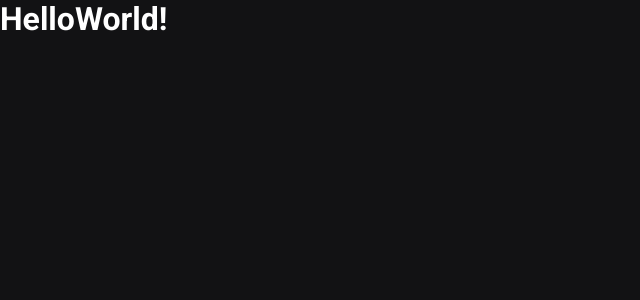
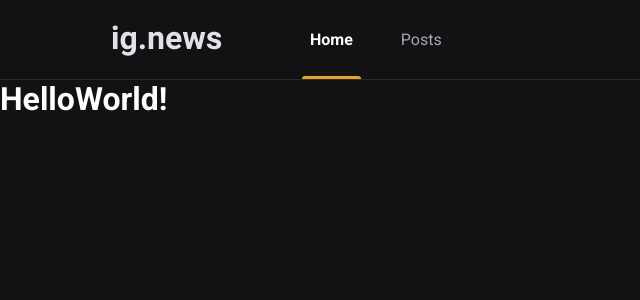
Before and after one commit to murilorvargas/ig-news, a Next.js app: page / in a window 1280 px wide. Shown: the top 300 px of the page, without its empty margins (0-640 px from the left). Built offline with nearby package versions, Linux system fonts and the light colour scheme.

Commit message:
Feat: add header component

```diff
--- /dev/null
+++ b/src/components/index.tsx
@@ -0,0 +1,15 @@
+import styles from './styles.module.scss';
+
+export function Header() {
+  return(
+    <header className={styles.headerContainer}>
+      <div className={styles.headerContent}>
+        <img src="/images/logo.svg" alt="ig.news" />
+        <nav>
+          <a className={styles.active}>Home</a>
+          <a>Posts</a>
+        </nav>
+      </div>
+    </header>
+  )
+}
--- /dev/null
+++ b/src/components/styles.module.scss
@@ -0,0 +1,54 @@
+.headerContainer {
+  height: 5rem;
+  border-bottom: 1px solid var(--gray-800);
+}
+
+.headerContent {
+  max-width: 1120px;
+  height: 5rem;
+  margin: 0 auto;
+  padding: 0 2rem;
+
+  display: flex;
+  align-items: center;
+
+  nav {
+    margin-left: 5rem;
+    height: 5rem;
+
+    a {
+      display: inline-block;
+      position: relative;
+      padding: 0 0.5rem;
+      height: 5rem;
+      line-height: 5rem;
+      color: var(--gray-300);
+
+      transition: color 0.2s;
+
+      & + a {
+        margin-left: 2rem;
+      }
+
+      &:hover {
+        color: var(--white);
+      }
+
+      &.active {
+        color: var(--white);
+        font-weight: bold;
+      }
+
+      &.active::after {
+        content: '';
+        height: 3px;
+        border-radius: 3px 3px 0 0;
+        width: 100%;
+        position: absolute;
+        bottom: 1px;
+        left: 0;
+        background: var(--yellow-500);
+      }
+    }
+  }
+}
--- a/src/pages/_app.tsx
+++ b/src/pages/_app.tsx
@@ -1,9 +1,15 @@
 import { AppProps } from 'next/app'
+import { Header } from '../components'
 
 import '../styles/global.scss'
 
 function MyApp({ Component, pageProps }: AppProps) {
-  return <Component {...pageProps} />
+  return(
+    <>
+      <Header />
+      <Component {...pageProps} />
+    </>
+  )
 }
 
 export default MyApp
```
